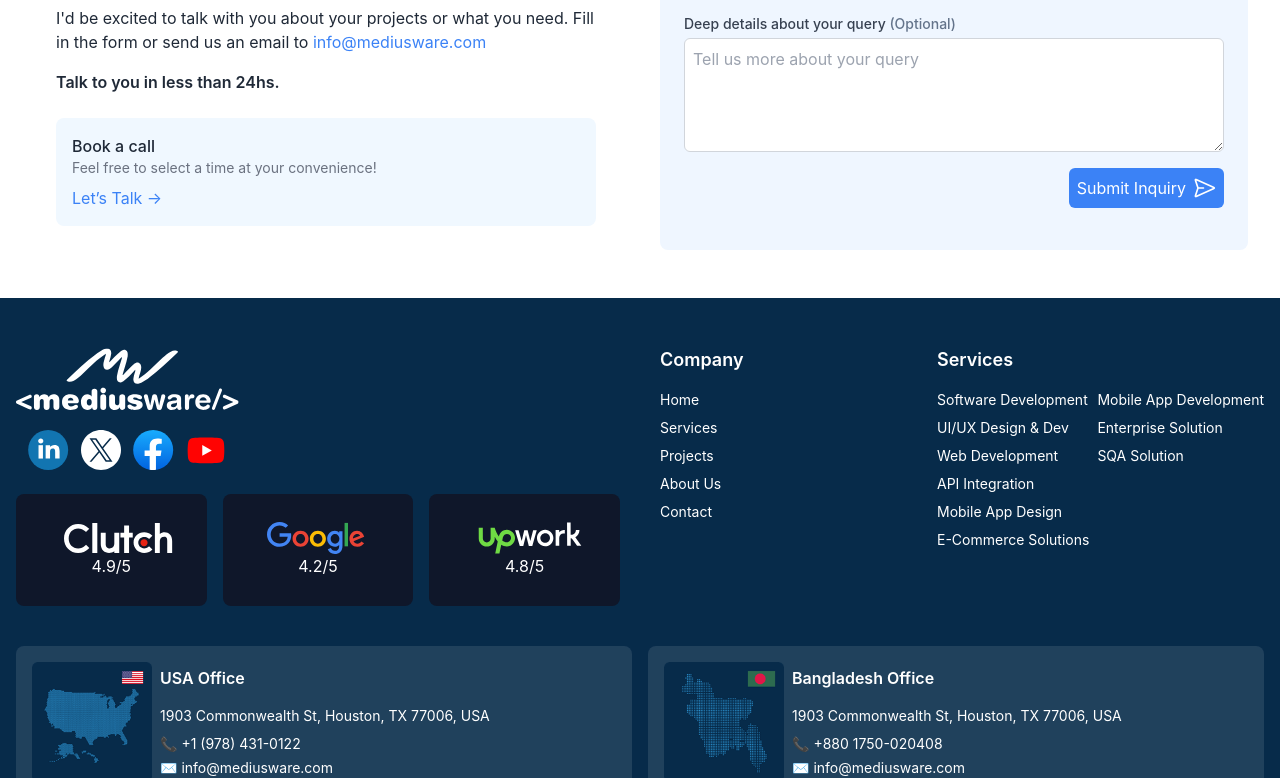
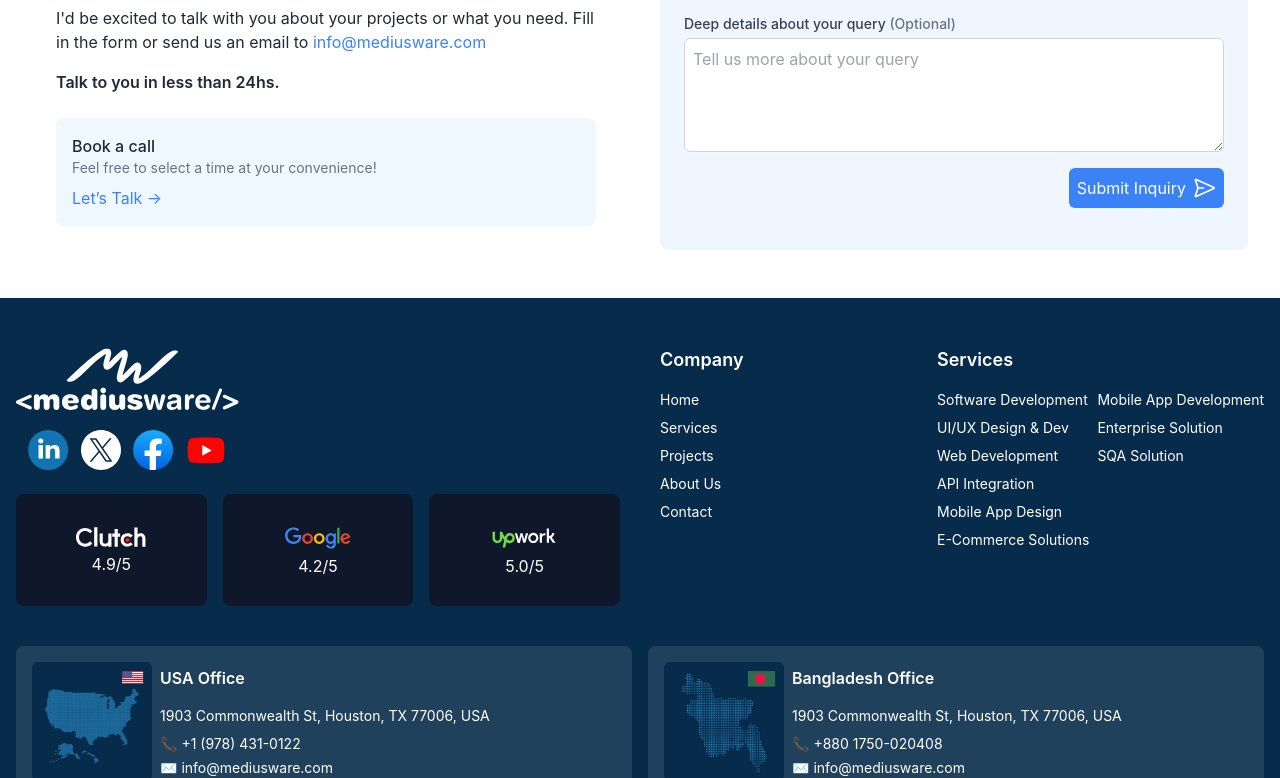
Before and after one commit to ismailjobi/Mediusware_Task, a React (Create React App) app in the folder front-end-react/: page / in a window 1280 px wide. Shown: the part 5379-6157 px from the top of the page. Built offline with nearby package versions, Linux system fonts and the light colour scheme.

Commit message:
Updated Code Added

```diff
--- a/front-end-react/src/components/footer.jsx
+++ b/front-end-react/src/components/footer.jsx
@@ -73,35 +73,51 @@ function Footer() {
 
                         <div className="grid grid-cols-3 gap-4">
                             <div className="text-center bg-[#0F172A] p-3 sm:p-5 md:p-7 rounded-lg">
-                                <p className="ml-4"><svg width="116" height="32" viewBox="0 0 116 32" fill="none" xmlns="http://www.w3.org/2000/svg">
-                                    <path fill-rule="evenodd" clip-rule="evenodd" d="M32.2949 30.9232H37.3232V1H32.2949V30.9232ZM54.3156 21.4749C54.3156 26.0457 50.3557 26.4082 49.1782 26.4082C46.2357 26.4082 45.699 23.7341 45.699 22.1232V10.695H40.7757V22.0991C40.7757 24.929 41.6915 27.2657 43.2982 28.824C44.7157 30.1999 46.8398 30.954 49.1415 30.954C50.7732 30.954 53.084 30.4599 54.3148 29.3699V30.9999H59.2381V10.695H54.3148L54.3156 21.4749ZM69.0564 3.51915H64.1331V10.6883H60.4406V15.4666H64.1331V30.9999H69.0564V15.4666H72.7489V10.6883H69.0564V3.51915ZM88.2813 24.9199C87.2071 25.8549 85.7855 26.3757 84.2288 26.3757C80.7938 26.3757 78.2714 23.9332 78.2714 20.5782C78.2714 17.2233 80.713 14.8874 84.2288 14.8874C85.758 14.8874 87.2071 15.3816 88.308 16.3166L89.058 16.9408L92.3863 13.7174L91.5538 12.9891C89.5955 11.2741 86.993 10.3125 84.2288 10.3125C78.0564 10.3125 73.5739 14.6266 73.5739 20.5532C73.5739 26.4524 78.163 30.9232 84.2288 30.9232C87.0463 30.9232 89.6763 29.9615 91.6071 28.2199L92.413 27.494L89.033 24.2707L88.2813 24.9199ZM109.933 12.4266C108.512 11.0483 106.847 10.2925 104.544 10.2925C102.907 10.2925 101.055 10.7875 99.8221 11.8799V1.07667H94.8896V30.9999H99.8221V19.7907C99.8221 15.2108 103.173 14.8458 104.353 14.8458C107.3 14.8458 107.22 17.5274 107.22 19.1399V30.9999H112.152V19.1666C112.152 16.3308 111.54 13.9874 109.933 12.4274V12.4266Z" fill="white" />
-                                    <path fill-rule="evenodd" clip-rule="evenodd" d="M84.0445 17.1836C86.0136 17.1836 87.6095 18.7378 87.6095 20.6569C87.6095 22.5761 86.0136 24.1302 84.0445 24.1302C82.0753 24.1302 80.4795 22.5761 80.4795 20.6569C80.4795 18.7378 82.0753 17.1836 84.0445 17.1836Z" fill="#E62415" />
-                                    <path fill-rule="evenodd" clip-rule="evenodd" d="M25.2516 23.5201C23.3791 25.3967 20.8366 26.4126 18.1599 26.4126C12.6716 26.4126 8.68414 22.2167 8.68414 16.4576C8.68414 10.6718 12.6716 6.47599 18.1599 6.47599C20.7992 6.46982 23.3357 7.49873 25.2249 9.34181L25.9732 10.0718L29.2657 6.86682L28.544 6.13683C25.8124 3.40101 22.1191 1.91602 18.1599 1.91602C10.0758 1.91602 4 8.17098 4 16.4834C4 24.7709 10.1025 31 18.1599 31C22.1474 31 25.8416 29.4875 28.5715 26.7517L29.2932 26.0217L26.0291 22.7651L25.2516 23.5201Z" fill="white" />
-                                </svg>
+                                <p className="ml-8">
+                                    <svg width="70" height="30" viewBox="0 0 109 30" fill="none" xmlns="http://www.w3.org/2000/svg">
+                                        <path fill-rule="evenodd" clip-rule="evenodd" d="M28.2949 29.9232H33.3232V0H28.2949V29.9232ZM50.3156 20.4749C50.3156 25.0457 46.3557 25.4082 45.1782 25.4082C42.2357 25.4082 41.699 22.7341 41.699 21.1232V9.69495H36.7757V21.0991C36.7757 23.929 37.6915 26.2657 39.2982 27.824C40.7157 29.1999 42.8398 29.954 45.1415 29.954C46.7732 29.954 49.084 29.4599 50.3148 28.3699V29.9999H55.2381V9.69495H50.3148L50.3156 20.4749ZM65.0564 2.51915H60.1331V9.68829H56.4406V14.4666H60.1331V29.9999H65.0564V14.4666H68.7489V9.68829H65.0564V2.51915ZM84.2813 23.9199C83.2071 24.8549 81.7855 25.3757 80.2288 25.3757C76.7938 25.3757 74.2714 22.9332 74.2714 19.5782C74.2714 16.2233 76.713 13.8874 80.2288 13.8874C81.758 13.8874 83.2071 14.3816 84.308 15.3166L85.058 15.9408L88.3863 12.7174L87.5538 11.9891C85.5955 10.2741 82.993 9.31245 80.2288 9.31245C74.0564 9.31245 69.5739 13.6266 69.5739 19.5532C69.5739 25.4524 74.163 29.9232 80.2288 29.9232C83.0463 29.9232 85.6763 28.9615 87.6071 27.2199L88.413 26.494L85.033 23.2707L84.2813 23.9199ZM105.933 11.4266C104.512 10.0483 102.847 9.29245 100.544 9.29245C98.9071 9.29245 97.0546 9.78745 95.8221 10.8799V0.0766663H90.8896V29.9999H95.8221V18.7907C95.8221 14.2108 99.1729 13.8458 100.353 13.8458C103.3 13.8458 103.22 16.5274 103.22 18.1399V29.9999H108.152V18.1666C108.152 15.3308 107.54 12.9874 105.933 11.4274V11.4266Z" fill="white" />
+                                        <path fill-rule="evenodd" clip-rule="evenodd" d="M80.0445 16.1836C82.0136 16.1836 83.6095 17.7378 83.6095 19.6569C83.6095 21.5761 82.0136 23.1302 80.0445 23.1302C78.0753 23.1302 76.4795 21.5761 76.4795 19.6569C76.4795 17.7378 78.0753 16.1836 80.0445 16.1836Z" fill="#E62415" />
+                                        <path fill-rule="evenodd" clip-rule="evenodd" d="M21.2516 22.5201C19.3791 24.3967 16.8366 25.4126 14.1599 25.4126C8.67162 25.4126 4.68414 21.2167 4.68414 15.4576C4.68414 9.67181 8.67162 5.47599 14.1599 5.47599C16.7992 5.46982 19.3357 6.49873 21.2249 8.34181L21.9732 9.07181L25.2657 5.86682L24.544 5.13683C21.8124 2.40101 18.1191 0.916016 14.1599 0.916016C6.0758 0.916016 0 7.17098 0 15.4834C0 23.7709 6.10247 30 14.1599 30C18.1474 30 21.8416 28.4875 24.5715 25.7517L25.2932 25.0217L22.0291 21.7651L21.2516 22.5201Z" fill="white" />
+                                    </svg>
+
                                 </p>
-                                <p>4.9/5</p>
+                                <p className="text-sm sm:text-base">4.9/5</p>
                             </div>
+
                             <div className="text-center bg-[#0F172A] p-3 sm:p-5 md:p-7 rounded-lg">
-                                <p className="ml-4"><svg width="98" height="32" viewBox="0 0 98 32" fill="none" xmlns="http://www.w3.org/2000/svg">
-                                    <path d="M41.6009 16.8401C41.6009 21.444 37.9993 24.8365 33.5792 24.8365C29.1592 24.8365 25.5576 21.444 25.5576 16.8401C25.5576 12.2038 29.1592 8.84375 33.5792 8.84375C37.9993 8.84375 41.6009 12.2038 41.6009 16.8401ZM38.0894 16.8401C38.0894 13.9632 36.002 11.9947 33.5792 11.9947C31.1565 11.9947 29.0691 13.9632 29.0691 16.8401C29.0691 19.6883 31.1565 21.6856 33.5792 21.6856C36.002 21.6856 38.0894 19.6847 38.0894 16.8401Z" fill="#EA4335" />
-                                    <path d="M58.9056 16.8401C58.9056 21.444 55.3039 24.8365 50.8839 24.8365C46.4639 24.8365 42.8623 21.444 42.8623 16.8401C42.8623 12.2074 46.4639 8.84375 50.8839 8.84375C55.3039 8.84375 58.9056 12.2038 58.9056 16.8401ZM55.3941 16.8401C55.3941 13.9632 53.3066 11.9947 50.8839 11.9947C48.4612 11.9947 46.3738 13.9632 46.3738 16.8401C46.3738 19.6883 48.4612 21.6856 50.8839 21.6856C53.3066 21.6856 55.3941 19.6847 55.3941 16.8401Z" fill="#FBBC05" />
-                                    <path d="M75.4896 9.32685V23.6829C75.4896 29.5882 72.0069 32.0001 67.8898 32.0001C64.0141 32.0001 61.6816 29.408 60.8019 27.2881L63.8591 26.0154C64.4035 27.3169 65.7374 28.8528 67.8862 28.8528C70.5216 28.8528 72.1547 27.2268 72.1547 24.166V23.0159H72.0322C71.2462 23.9857 69.732 24.8329 67.8213 24.8329C63.8231 24.8329 60.1602 21.3503 60.1602 16.869C60.1602 12.3552 63.8231 8.84375 67.8213 8.84375C69.7284 8.84375 71.2426 9.69098 72.0322 10.6319H72.1547V9.33046H75.4896V9.32685ZM72.4035 16.869C72.4035 14.0533 70.5252 11.9947 68.1349 11.9947C65.7122 11.9947 63.6825 14.0533 63.6825 16.869C63.6825 19.6558 65.7122 21.6856 68.1349 21.6856C70.5252 21.6856 72.4035 19.6558 72.4035 16.869Z" fill="#4285F4" />
-                                    <path d="M80.9875 0.912109V24.3461H77.5625V0.912109H80.9875Z" fill="#34A853" />
-                                    <path d="M94.3339 19.4717L97.0595 21.2887C96.1798 22.5902 94.0599 24.8326 90.397 24.8326C85.8544 24.8326 82.4619 21.3211 82.4619 16.8362C82.4619 12.0809 85.8833 8.83984 90.004 8.83984C94.1537 8.83984 96.1834 12.1422 96.8468 13.9268L97.2109 14.8353L86.5214 19.2626C87.3398 20.8669 88.6124 21.6853 90.397 21.6853C92.1852 21.6853 93.4254 20.8056 94.3339 19.4717ZM85.9446 16.5947L93.0901 13.6276C92.6972 12.6289 91.5146 11.9331 90.123 11.9331C88.3384 11.9331 85.8544 13.5086 85.9446 16.5947Z" fill="#EA4335" />
-                                    <path d="M12.5931 14.7598V11.3673H24.0252C24.137 11.9585 24.1947 12.658 24.1947 13.4151C24.1947 15.9603 23.4989 19.1077 21.2564 21.3502C19.0753 23.6215 16.2884 24.8328 12.5967 24.8328C5.75394 24.8328 0 19.2591 0 12.4164C0 5.57368 5.75394 0 12.5967 0C16.3822 0 19.0789 1.48535 21.105 3.42136L18.7111 5.81523C17.2582 4.45246 15.2898 3.39252 12.5931 3.39252C7.59621 3.39252 3.68815 7.41956 3.68815 12.4164C3.68815 17.4132 7.59621 21.4403 12.5931 21.4403C15.8342 21.4403 17.68 20.1388 18.8626 18.9563C19.8215 17.9973 20.4525 16.6273 20.7012 14.7562L12.5931 14.7598Z" fill="#4285F4" />
-                                </svg>
+                                <p className="ml-8">
+                                    <svg width="70" height="32" viewBox="0 0 104 32" fill="none" xmlns="http://www.w3.org/2000/svg">
+                                        <g clip-path="url(#clip0_736_743)">
+                                            <path d="M44.6009 16.8401C44.6009 21.444 40.9993 24.8365 36.5792 24.8365C32.1592 24.8365 28.5576 21.444 28.5576 16.8401C28.5576 12.2038 32.1592 8.84375 36.5792 8.84375C40.9993 8.84375 44.6009 12.2038 44.6009 16.8401ZM41.0894 16.8401C41.0894 13.9632 39.002 11.9947 36.5792 11.9947C34.1565 11.9947 32.0691 13.9632 32.0691 16.8401C32.0691 19.6883 34.1565 21.6856 36.5792 21.6856C39.002 21.6856 41.0894 19.6847 41.0894 16.8401Z" fill="#EA4335" />
+                                            <path d="M61.9056 16.8401C61.9056 21.444 58.3039 24.8365 53.8839 24.8365C49.4639 24.8365 45.8623 21.444 45.8623 16.8401C45.8623 12.2074 49.4639 8.84375 53.8839 8.84375C58.3039 8.84375 61.9056 12.2038 61.9056 16.8401ZM58.3941 16.8401C58.3941 13.9632 56.3066 11.9947 53.8839 11.9947C51.4612 11.9947 49.3738 13.9632 49.3738 16.8401C49.3738 19.6883 51.4612 21.6856 53.8839 21.6856C56.3066 21.6856 58.3941 19.6847 58.3941 16.8401Z" fill="#FBBC05" />
+                                            <path d="M78.4896 9.32685V23.6829C78.4896 29.5882 75.0069 32.0001 70.8898 32.0001C67.0141 32.0001 64.6816 29.408 63.8019 27.2881L66.8591 26.0154C67.4035 27.3169 68.7374 28.8528 70.8862 28.8528C73.5216 28.8528 75.1547 27.2268 75.1547 24.166V23.0159H75.0322C74.2462 23.9857 72.732 24.8329 70.8213 24.8329C66.8231 24.8329 63.1602 21.3503 63.1602 16.869C63.1602 12.3552 66.8231 8.84375 70.8213 8.84375C72.7284 8.84375 74.2426 9.69098 75.0322 10.6319H75.1547V9.33046H78.4896V9.32685ZM75.4035 16.869C75.4035 14.0533 73.5252 11.9947 71.1349 11.9947C68.7122 11.9947 66.6825 14.0533 66.6825 16.869C66.6825 19.6558 68.7122 21.6856 71.1349 21.6856C73.5252 21.6856 75.4035 19.6558 75.4035 16.869Z" fill="#4285F4" />
+                                            <path d="M83.9875 0.912109V24.3461H80.5625V0.912109H83.9875Z" fill="#34A853" />
+                                            <path d="M97.3339 19.4717L100.059 21.2887C99.1798 22.5902 97.0599 24.8326 93.397 24.8326C88.8544 24.8326 85.4619 21.3211 85.4619 16.8362C85.4619 12.0809 88.8833 8.83984 93.004 8.83984C97.1537 8.83984 99.1834 12.1422 99.8468 13.9268L100.211 14.8353L89.5214 19.2626C90.3398 20.8669 91.6124 21.6853 93.397 21.6853C95.1852 21.6853 96.4254 20.8056 97.3339 19.4717ZM88.9446 16.5947L96.0901 13.6276C95.6972 12.6289 94.5146 11.9331 93.123 11.9331C91.3384 11.9331 88.8544 13.5086 88.9446 16.5947Z" fill="#EA4335" />
+                                            <path d="M15.5931 14.7598V11.3673H27.0252C27.137 11.9585 27.1947 12.658 27.1947 13.4151C27.1947 15.9603 26.4989 19.1077 24.2564 21.3502C22.0753 23.6215 19.2884 24.8328 15.5967 24.8328C8.75394 24.8328 3 19.2591 3 12.4164C3 5.57368 8.75394 0 15.5967 0C19.3822 0 22.0789 1.48535 24.105 3.42136L21.7111 5.81523C20.2582 4.45246 18.2898 3.39252 15.5931 3.39252C10.5962 3.39252 6.68815 7.41956 6.68815 12.4164C6.68815 17.4132 10.5962 21.4403 15.5931 21.4403C18.8342 21.4403 20.68 20.1388 21.8626 18.9563C22.8215 17.9973 23.4525 16.6273 23.7012 14.7562L15.5931 14.7598Z" fill="#4285F4" />
+                                        </g>
+                                        <defs>
+                                            <clipPath id="clip0_736_743">
+                                                <rect width="104" height="32" fill="white" />
+                                            </clipPath>
+                                        </defs>
+                                    </svg>
+
                                 </p>
-                                <p>4.2/5</p>
+                                <p className="text-sm sm:text-base">4.2/5</p>
                             </div>
+
                             <div className="text-center bg-[#0F172A] p-3 sm:p-5 md:p-7 rounded-lg">
-                                <p className="ml-4"><svg width="114" height="32" viewBox="0 0 114 32" fill="none" xmlns="http://www.w3.org/2000/svg">
-                                    <path d="M72.1357 7.64068C67.6274 7.66232 63.955 11.3677 63.9757 15.9814C63.9964 20.595 67.7055 24.2656 72.2138 24.2449C76.722 24.2242 80.3954 20.5179 80.3738 15.9061C80.3521 11.2943 76.6439 7.62091 72.1338 7.64256L72.1357 7.64068ZM72.1978 20.8614C70.9197 20.8689 69.6914 20.3673 68.7832 19.4684C67.875 18.5696 67.3714 17.3451 67.3573 16.067C67.3432 14.7889 67.8514 13.5607 68.7502 12.6524C69.6491 11.7442 70.8735 11.2407 72.1517 11.2266C73.4298 11.2124 74.658 11.7207 75.5662 12.6195C76.4745 13.5183 76.978 14.7428 76.9921 16.0209C77.0053 18.5856 74.7615 20.8482 72.1978 20.8614ZM90.4001 11.5513C88.0425 11.5626 86.2062 13.5183 86.2175 15.876L86.2552 23.7677L82.6674 23.7847L82.595 8.10185L86.1827 8.08491L86.195 10.5442C86.195 10.5442 87.7197 8.07832 90.7954 8.06421L91.8213 8.05856L91.8382 11.5428L90.4001 11.5513ZM54.611 8.2355L57.3272 18.9856L60.147 8.20915L63.7347 8.19315L59.2961 23.9061L55.8119 23.9221L52.994 12.9687L50.2778 23.9475L46.7926 23.9635L42.1074 8.30232L45.5917 8.28632L48.7164 19.0346L51.2293 8.25997L54.611 8.2355ZM102.305 15.187C104.757 13.7414 106.489 11.0675 106.474 7.99268L102.887 8.00962C102.9 10.675 100.756 12.8379 98.194 12.8473L97.6811 12.8491L97.6246 0.447266L94.0368 0.464206L94.147 23.7301L97.7328 23.7141L97.699 16.3353L98.1084 16.3334C98.5187 16.3315 98.93 16.5348 99.0345 16.8416L104.089 23.684L108.291 23.6651L102.305 15.187Z" fill="white" />
-                                    <path d="M33.8031 7.82265C29.9095 7.84147 26.9485 10.4175 25.8407 14.5219C23.9819 11.6608 22.5316 8.38829 21.6996 5.625L17.6007 5.64382L17.6516 16.5078C17.6561 17.5407 17.2503 18.5332 16.5233 19.267C15.7964 20.0009 14.8078 20.416 13.7749 20.4212C12.7419 20.4257 11.7495 20.0199 11.0157 19.293C10.2818 18.566 9.86668 17.5774 9.86145 16.5445L9.80969 5.68053L5.70898 5.69935L5.75981 16.5634C5.78146 21.0716 9.38334 24.6443 13.7918 24.6226C18.2003 24.601 21.7711 20.9972 21.7504 16.4881L21.741 14.6434C22.5673 16.2782 23.6007 18.0156 24.7367 19.5488L22.2304 31.5516L26.4318 31.5328L28.2389 22.8118C29.8831 23.8302 31.7212 24.4354 33.8822 24.425C38.3923 24.4034 42.0657 20.6979 42.0422 15.9826C42.025 13.8102 41.1491 11.7327 39.6057 10.2037C38.0622 8.67471 35.9766 7.81841 33.804 7.82171L33.8031 7.82265ZM33.8615 20.2245C32.2219 20.2321 30.5796 19.5224 29.2422 18.4005L29.644 16.7601V16.6659C29.9452 14.921 30.8506 11.945 33.9264 11.9318C35.0109 11.93 36.0522 12.3566 36.8237 13.1188C37.5952 13.881 38.0345 14.917 38.0459 16.0015C37.9537 18.3591 36.0158 20.2132 33.8624 20.2236L33.8615 20.2245Z" fill="#6FDA44" />
-                                </svg>
+                                <p className="ml-8">
+                                    <svg width="70" height="32" viewBox="0 0 114 32" fill="none" xmlns="http://www.w3.org/2000/svg">
+                                        <path d="M72.1357 7.64068C67.6274 7.66232 63.955 11.3677 63.9757 15.9814C63.9964 20.595 67.7055 24.2656 72.2138 24.2449C76.722 24.2242 80.3954 20.5179 80.3738 15.9061C80.3521 11.2943 76.6439 7.62091 72.1338 7.64256L72.1357 7.64068ZM72.1978 20.8614C70.9197 20.8689 69.6914 20.3673 68.7832 19.4684C67.875 18.5696 67.3714 17.3451 67.3573 16.067C67.3432 14.7889 67.8514 13.5607 68.7502 12.6524C69.6491 11.7442 70.8735 11.2407 72.1517 11.2266C73.4298 11.2124 74.658 11.7207 75.5662 12.6195C76.4745 13.5183 76.978 14.7428 76.9921 16.0209C77.0053 18.5856 74.7615 20.8482 72.1978 20.8614ZM90.4001 11.5513C88.0425 11.5626 86.2062 13.5183 86.2175 15.876L86.2552 23.7677L82.6674 23.7847L82.595 8.10185L86.1827 8.08491L86.195 10.5442C86.195 10.5442 87.7197 8.07832 90.7954 8.06421L91.8213 8.05856L91.8382 11.5428L90.4001 11.5513ZM54.611 8.2355L57.3272 18.9856L60.147 8.20915L63.7347 8.19315L59.2961 23.9061L55.8119 23.9221L52.994 12.9687L50.2778 23.9475L46.7926 23.9635L42.1074 8.30232L45.5917 8.28632L48.7164 19.0346L51.2293 8.25997L54.611 8.2355ZM102.305 15.187C104.757 13.7414 106.489 11.0675 106.474 7.99268L102.887 8.00962C102.9 10.675 100.756 12.8379 98.194 12.8473L97.6811 12.8491L97.6246 0.447266L94.0368 0.464206L94.147 23.7301L97.7328 23.7141L97.699 16.3353L98.1084 16.3334C98.5187 16.3315 98.93 16.5348 99.0345 16.8416L104.089 23.684L108.291 23.6651L102.305 15.187Z" fill="white" />
+                                        <path d="M33.8031 7.82265C29.9095 7.84147 26.9485 10.4175 25.8407 14.5219C23.9819 11.6608 22.5316 8.38829 21.6996 5.625L17.6007 5.64382L17.6516 16.5078C17.6561 17.5407 17.2503 18.5332 16.5233 19.267C15.7964 20.0009 14.8078 20.416 13.7749 20.4212C12.7419 20.4257 11.7495 20.0199 11.0157 19.293C10.2818 18.566 9.86668 17.5774 9.86145 16.5445L9.80969 5.68053L5.70898 5.69935L5.75981 16.5634C5.78146 21.0716 9.38334 24.6443 13.7918 24.6226C18.2003 24.601 21.7711 20.9972 21.7504 16.4881L21.741 14.6434C22.5673 16.2782 23.6007 18.0156 24.7367 19.5488L22.2304 31.5516L26.4318 31.5328L28.2389 22.8118C29.8831 23.8302 31.7212 24.4354 33.8822 24.425C38.3923 24.4034 42.0657 20.6979 42.0422 15.9826C42.025 13.8102 41.1491 11.7327 39.6057 10.2037C38.0622 8.67471 35.9766 7.81841 33.804 7.82171L33.8031 7.82265ZM33.8615 20.2245C32.2219 20.2321 30.5796 19.5224 29.2422 18.4005L29.644 16.7601V16.6659C29.9452 14.921 30.8506 11.945 33.9264 11.9318C35.0109 11.93 36.0522 12.3566 36.8237 13.1188C37.5952 13.881 38.0345 14.917 38.0459 16.0015C37.9537 18.3591 36.0158 20.2132 33.8624 20.2236L33.8615 20.2245Z" fill="#6FDA44" />
+                                    </svg>
+
                                 </p>
-                                <p>4.8/5</p>
+                                <p className="text-sm sm:text-base">5.0/5</p>
                             </div>
                         </div>
+
                     </div>
 
                     <div className="flex justify-between">
--- a/front-end-react/src/components/subscribe.jsx
+++ b/front-end-react/src/components/subscribe.jsx
@@ -9,15 +9,15 @@ function Subscribe() {
                         <h2 className="text-lg font-semibold">Want to know what we are up to?</h2>
                         <p className="text-sm">Subscribe to our newsletter.</p>
                     </div>
-                    <form className="order-2 lg:order-2 flex flex-row sm:flex-row space-y-3 sm:space-y-0 sm:space-x-3">
+                    <form className="order-2 lg:order-2 flex flex-row sm:space-x-3">
                         <input
                             type="email"
                             placeholder="Enter your email"
-                            className="p-3 rounded-md text-black focus:outline-none focus:ring-2 focus:ring-blue-500 w-full sm:w-auto"
+                            className="rounded-md p-3 text-black  focus:outline-none focus:ring-2 focus:ring-blue-500 h-10 w-full sm:w-auto"
                         />
                         <button
                             type="submit"
-                            className="bg-blue-500 text-white px-6 py-3 rounded-md hover:bg-blue-600 transition w-full sm:w-auto"
+                            className="bg-blue-500 text-white px-6  h-10 rounded-md hover:bg-blue-600 transition w-full sm:w-auto"
                         >
                             Subscribe
                         </button>
--- a/front-end-react/src/components/worksection.jsx
+++ b/front-end-react/src/components/worksection.jsx
@@ -112,11 +112,11 @@ function WorkSection() {
         <section className="bg-white py-16">
             <div className="max-w-7xl mx-auto px-4 text-center">
                 <div className="mt-12 grid grid-cols-1 sm:grid-cols-2 lg:grid-cols-4 gap-6">
-                    <div className="lg:col-span-2 col-span-2">
+                    <div className="lg:col-span-2 md:col-span-2">
                         <h2 className="text-4xl font-bold">
                             How We <span className="text-teal-400">Work Together</span>
                         </h2>
-                        <p className="mt-4 text-center text-gray-600 ">
+                        <p className="mt-4 text-center text-gray-600">
                             Mediusware is a US-based software development company with unique access to premium developers & designers. We follow a structured process to ensure project success. Our approach guarantees reliability and ongoing support for every project. Here is the process we work on:
                         </p>
                     </div>
@@ -136,6 +136,7 @@ function WorkSection() {
                 </div>
             </div>
         </section>
+
     );
 }
 
```
